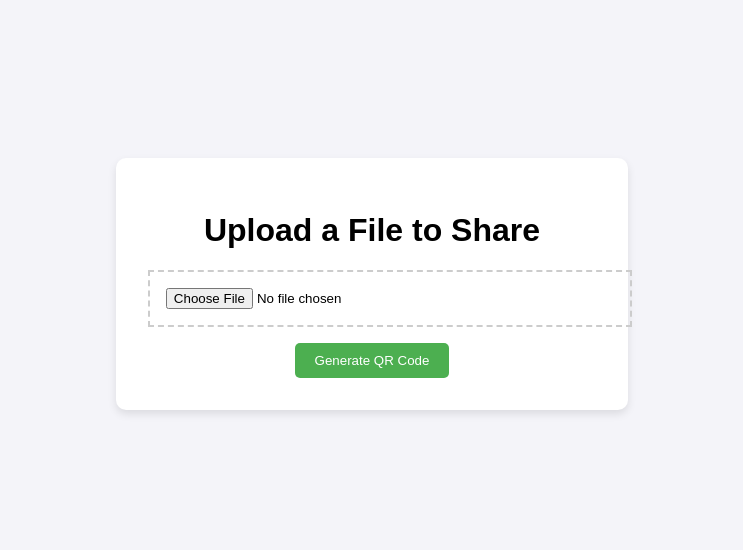
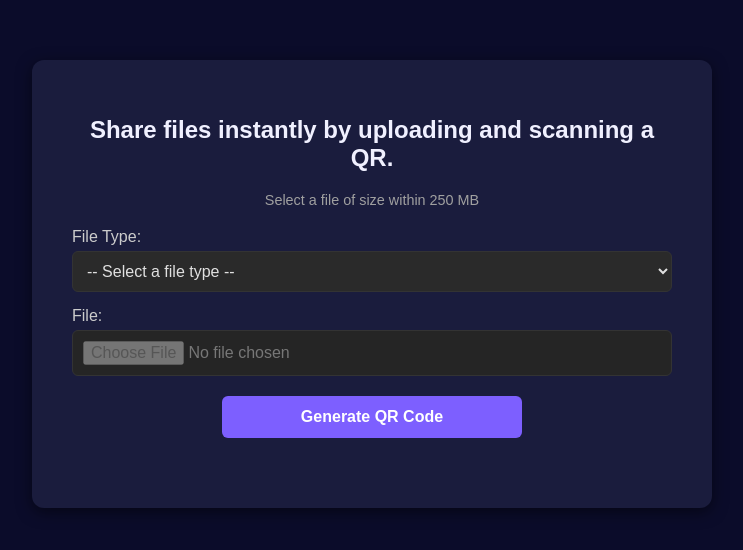
Before and after one commit to SubikshanM/Qr_File_Share, a website: page public/index.html in a window 1280 px wide. Shown: the part 116-666 px from the top of the page, without its empty margins (268-1011 px from the left). Drawn offline with Linux system fonts and the light colour scheme.

Commit message:
Finalized and updated all app files

```diff
--- a/public/index.html
+++ b/public/index.html
@@ -8,13 +8,34 @@
 </head>
 <body>
     <div class="container">
-        <h1>Upload a File to Share</h1>
+        <h1>Share files instantly by uploading and scanning a QR.</h1>
         <form id="uploadForm">
-            <input type="file" id="fileInput" name="file" required>
-            <button type="submit">Generate QR Code</button>
+            <p class="instruction">Select a file of size within 250 MB</p>
+            <div class="input-group">
+                <label for="fileTypeSelect">File Type:</label>
+                <select id="fileTypeSelect">
+                    <option value="">-- Select a file type --</option>
+                    <option value=".pdf">PDF</option>
+                    <option value="image/*">Images</option>
+                    <option value=".doc,.docx,.xlsx,.ppt,.pptx">Documents</option>
+                    <option value="video/*">Videos</option>
+                </select>
+            </div>
+            <div class="input-group">
+                <label for="fileInput">File:</label>
+                <input type="file" id="fileInput" name="file" required disabled>
+            </div>
         </form>
         <div id="result">
-            <img id="qr-code" style="display: none;" alt="QR Code">
+            <div id="preview-and-button">
+                <div id="file-name-preview" style="display: none;">
+                    <p>Selected File: <span id="fileName"></span></p>
+                </div>
+                <button type="submit" form="uploadForm">Generate QR Code</button>
+            </div>
+            <div id="qr-code-container">
+                <img id="qr-code" style="display: none;" alt="QR Code">
+            </div>
         </div>
     </div>
     <script src="script.js"></script>
--- a/public/script.js
+++ b/public/script.js
@@ -1,16 +1,38 @@
 const form = document.getElementById('uploadForm');
+const fileTypeSelect = document.getElementById('fileTypeSelect');
 const fileInput = document.getElementById('fileInput');
 const qrCodeImg = document.getElementById('qr-code');
+const fileNamePreview = document.getElementById('file-name-preview');
+const fileNameSpan = document.getElementById('fileName');
+
+// Enable file input when a file type is selected
+fileTypeSelect.addEventListener('change', (e) => {
+    if (e.target.value) {
+        fileInput.disabled = false;
+        fileInput.accept = e.target.value;
+    } else {
+        fileInput.disabled = true;
+        fileInput.accept = '';
+    }
+});
+
+// Show the selected file's name
+fileInput.addEventListener('change', () => {
+    if (fileInput.files.length > 0) {
+        fileNameSpan.textContent = fileInput.files[0].name;
+        fileNamePreview.style.display = 'block';
+    } else {
+        fileNamePreview.style.display = 'none';
+    }
+});
 
 form.addEventListener('submit', async (e) => {
     e.preventDefault();
 
-    // Get the current URL from the browser's address bar
     const currentUrl = window.location.origin;
 
     const formData = new FormData();
     formData.append('file', fileInput.files[0]);
-    // Append the current host to the form data
     formData.append('host', currentUrl);
 
     try {
--- a/public/style.css
+++ b/public/style.css
@@ -1,42 +1,118 @@
 body {
-    font-family: sans-serif;
+    font-family: Arial, sans-serif;
+    background-color: #0b0c2a; /* Dark Blue */
+    color: #f0f0ff;
+    margin: 0;
+    padding: 0;
+    display: flex;
+    justify-content: center;
+    align-items: center;
+    min-height: 100vh;
+}
+
+.container {
+    background-color: #1a1c3d; /* Lighter Blue */
+    padding: 40px;
+    border-radius: 12px;
+    box-shadow: 0 4px 15px rgba(0, 0, 0, 0.5);
+    width: 90%;
+    max-width: 600px;
+    text-align: center;
+}
+
+h1 {
+    font-size: 1.5rem;
+    color: #f0f0ff;
+    margin-bottom: 20px;
+}
+
+.instruction {
+    font-size: 0.9rem;
+    color: #a0a0a0;
+    margin-bottom: 20px;
+}
+
+.input-group {
+    display: flex;
+    flex-direction: column;
+    align-items: flex-start;
+    margin-bottom: 15px;
+}
+
+.input-group label {
+    margin-bottom: 5px;
+    font-size: 1rem;
+    color: #cccccc;
+}
+
+#fileTypeSelect, #fileInput {
+    width: 100%;
+    padding: 10px;
+    border-radius: 6px;
+    border: 1px solid #333;
+    background-color: #2a2a2a;
+    color: #e0e0e0;
+    font-size: 1rem;
+    box-sizing: border-box;
+}
+
+#fileInput:disabled {
+    background-color: #252525;
+    color: #777;
+    cursor: not-allowed;
+}
+
+#preview-and-button {
     display: flex;
     flex-direction: column;
     align-items: center;
-    justify-content: center;
-    min-height: 100vh;
-    background-color: #f4f4f9;
+    gap: 15px;
+    margin-top: 20px;
+}
+
+#file-name-preview {
+    font-size: 1rem;
+    color: #e0e0e0;
+    text-align: center;
+}
+
+#file-name-preview p {
     margin: 0;
 }
-.container {
-    background-color: white;
-    padding: 2rem;
-    border-radius: 10px;
-    box-shadow: 0 4px 8px rgba(0, 0, 0, 0.1);
-    text-align: center;
+
+#fileName {
+    font-weight: bold;
 }
-input[type="file"] {
-    border: 2px dashed #ccc;
-    padding: 1rem;
+
+button {
+    background-color: #7d5fff; /* Bright Purple */
+    color: #fff;
+    padding: 12px 24px;
+    border: none;
+    border-radius: 6px;
+    font-size: 1rem;
+    font-weight: bold;
+    cursor: pointer;
+    transition: background-color 0.3s ease;
     width: 100%;
-    cursor: pointer;
-    margin-bottom: 1rem;
+    max-width: 300px;
 }
-button {
-    background-color: #4CAF50;
-    color: white;
-    padding: 10px 20px;
-    border: none;
-    border-radius: 5px;
-    cursor: pointer;
+
+button:hover {
+    background-color: #6a49d9;
 }
-button:hover {
-    background-color: #45a049;
+
+#qr-code-container {
+    display: flex;
+    justify-content: center;
+    align-items: center;
+    margin-top: 30px;
 }
-img#qr-code {
-    max-width: 250px;
-    margin-top: 1.5rem;
-    border: 1px solid #ddd;
-    padding: 5px;
-    border-radius: 5px;
+
+#qr-code {
+    max-width: 200px;
+    height: auto;
+    border: 5px solid #7d5fff; /* Purple border */
+    border-radius: 8px;
+    box-shadow: 0 4px 10px rgba(0, 0, 0, 0.4);
 }
--- a/server.js
+++ b/server.js
@@ -26,7 +26,11 @@ const storage = multer.diskStorage({
   }
 });
 
-const upload = multer({ storage: storage });
+const upload = multer({
+  storage: storage,
+  // This line sets the file size limit to 250 MB (in bytes)
+  limits: { fileSize: 250 * 1024 * 1024 }
+});
 
 // Serve static files from a public directory (for the frontend HTML/CSS/JS)
 app.use(express.static('public'));
```
